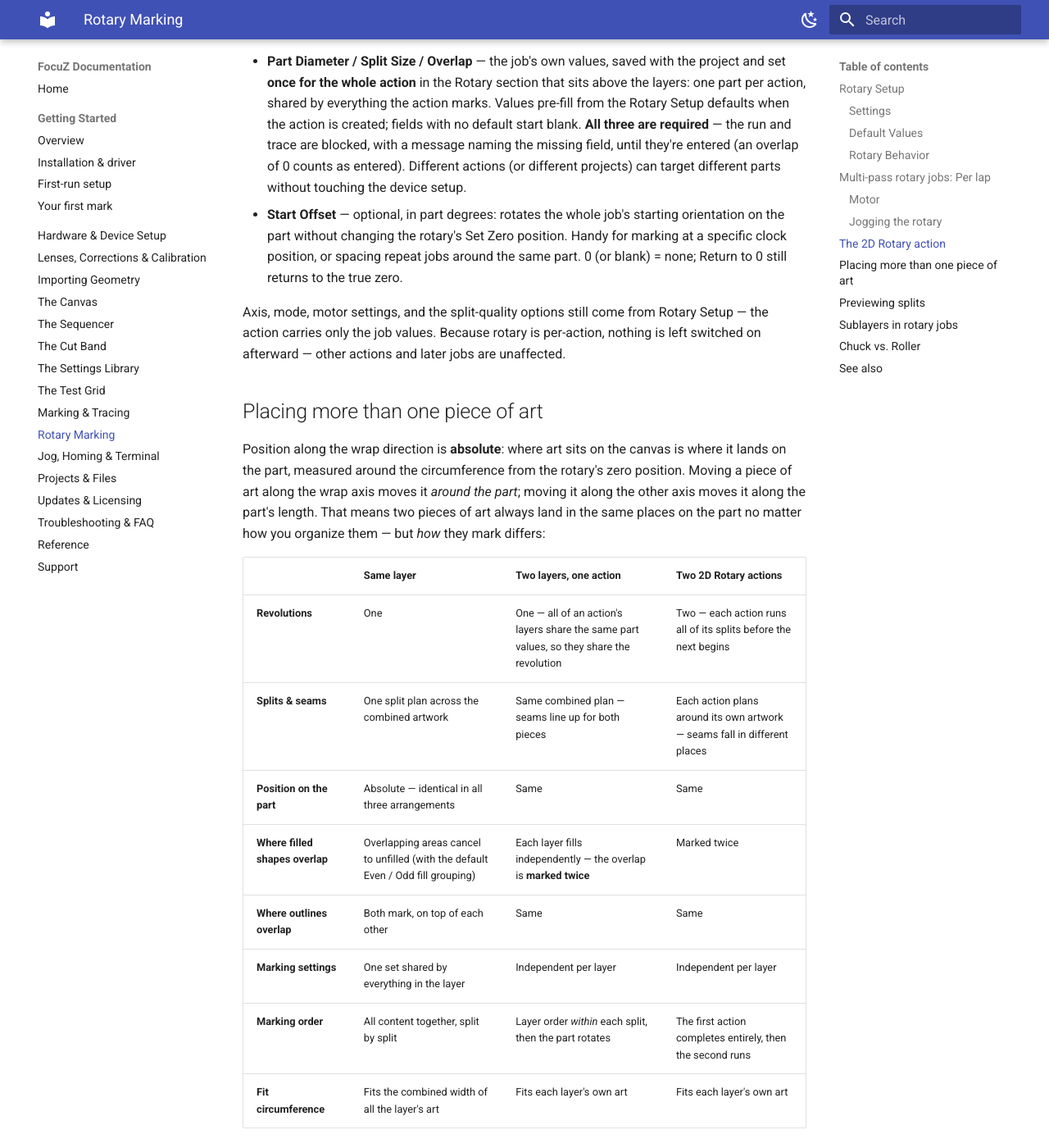
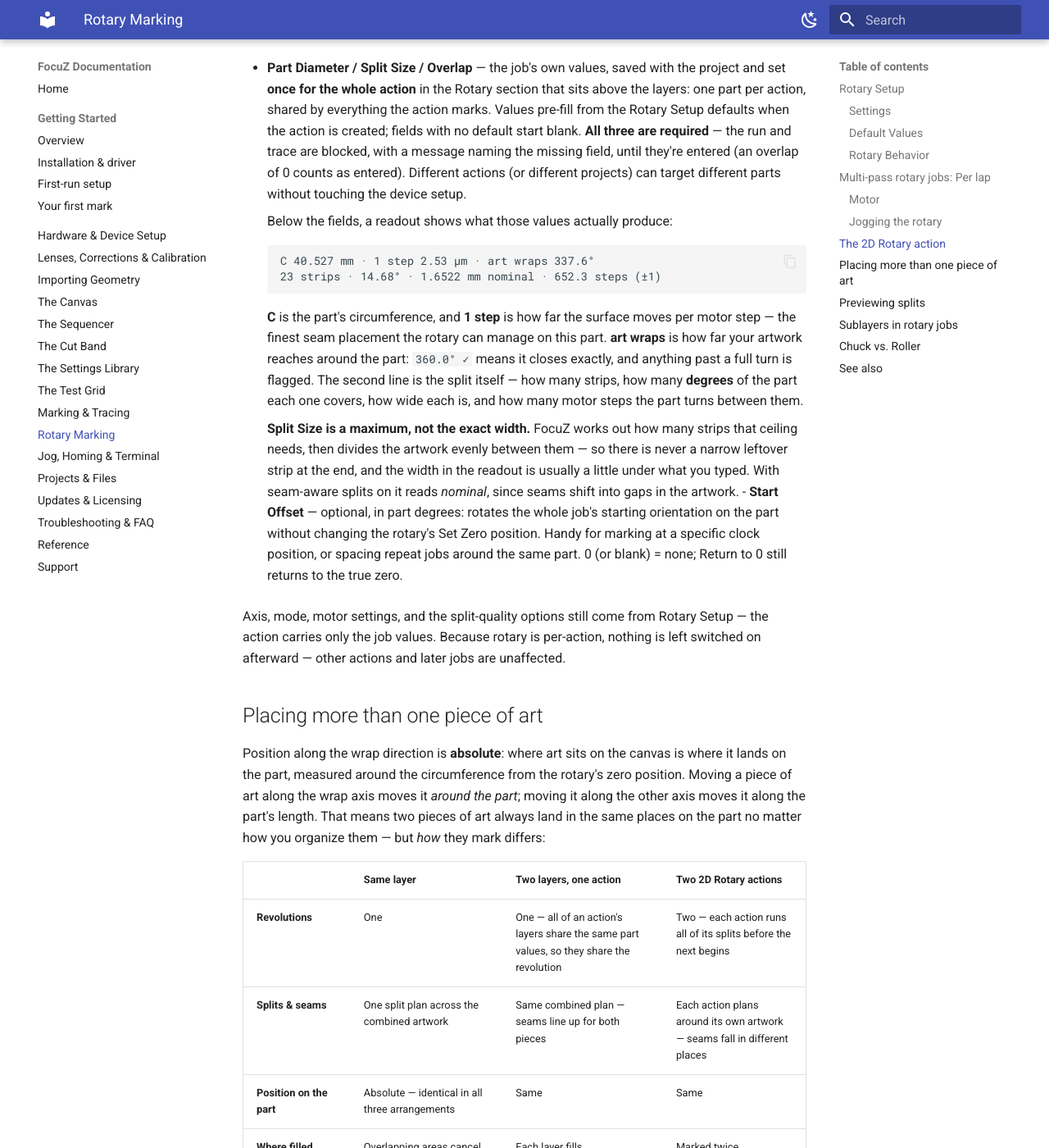
Before and after one commit to Lokahi-Shop/focuz-docs, an MkDocs documentation site: the page built from docs/rotary.md, in a window 1280 px wide and 1400 px high, scrolled down 3638 px. Shown: the whole window at 82% size. Built offline with MkDocs 1.6.1 and Material for MkDocs 9.7.7, drawn with Linux system fonts in a browser that asks for light colours; some of the changed text lies outside the part shown.

Commit message:
Rotary: document the split readout and that Split Size is a maximum

````diff
--- a/docs/rotary.md
+++ b/docs/rotary.md
@@ -130,6 +130,26 @@ the rotary engine — it's the one and only way a job runs on the rotary. It car
   required** — the run and trace are blocked, with a message naming the missing field, until
   they're entered (an overlap of 0 counts as entered). Different actions (or different
   projects) can target different parts without touching the device setup.
+
+    Below the fields, a readout shows what those values actually produce:
+
+    ```
+    C 40.527 mm · 1 step 2.53 µm · art wraps 337.6°
+    23 strips · 14.68° · 1.6522 mm nominal · 652.3 steps (±1)
+    ```
+
+    **C** is the part's circumference, and **1 step** is how far the surface moves per motor
+    step — the finest seam placement the rotary can manage on this part. **art wraps** is how
+    far your artwork reaches around the part: `360.0° ✓` means it closes exactly, and anything
+    past a full turn is flagged. The second line is the split itself — how many strips, how many
+    **degrees** of the part each one covers, how wide each is, and how many motor steps the part
+    turns between them.
+
+    **Split Size is a maximum, not the exact width.** FocuZ works out how many strips that
+    ceiling needs, then divides the artwork evenly between them — so there is never a narrow
+    leftover strip at the end, and the width in the readout is usually a little under what you
+    typed. With seam-aware splits on it reads *nominal*, since seams shift into gaps in the
+    artwork.
 - **Start Offset** — optional, in part degrees: rotates the whole job's starting orientation
   on the part without changing the rotary's Set Zero position. Handy for marking at a specific
   clock position, or spacing repeat jobs around the same part. 0 (or blank) = none; Return to
@@ -165,9 +185,10 @@ on the part no matter how you organize them — but *how* they mark differs:
     example with a jog or an operator prompt between them — at the cost of a second revolution
     and seams that don't line up between the two.
 
-Nothing warns about overlap: overlapping art simply marks as the table describes, and art
-placed more than a full circumference apart wraps onto whatever already occupies that angle.
-The preview shows the true result either way.
+Nothing warns about overlap: overlapping art simply marks as the table describes. Artwork that
+reaches more than a full circumference **is** flagged in the Rotary readout
+(`art wraps 395.9° ⚠ over 360°`) and still marks — everything past a full turn wraps onto
+whatever already occupies that angle. The preview shows the true result either way.
 
 ## Previewing splits
 
````
